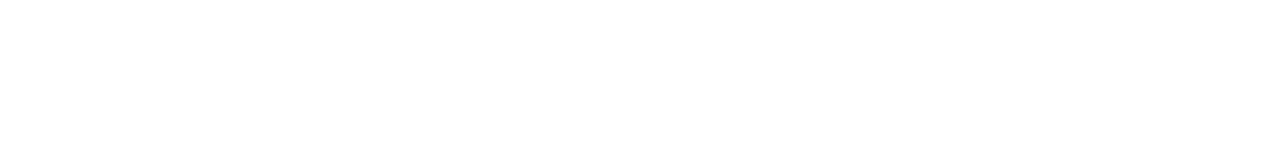
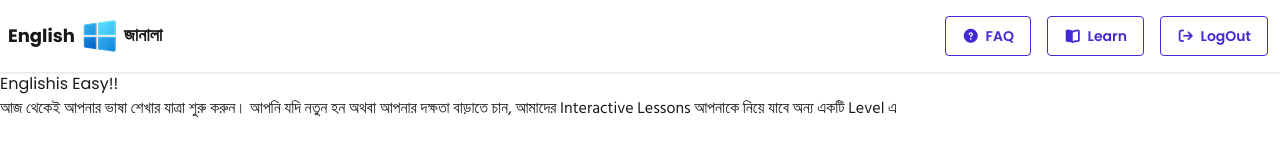
Before and after one commit to Noyon-Saudagor/English-janala, a plain HTML site: page index.html in a window 1280 px wide. Drawn offline with nearby package versions, Linux system fonts and the light colour scheme.

Commit message:
create nav bar

```diff
--- a/index.html
+++ b/index.html
@@ -3,10 +3,7 @@
 <head>
     <meta charset="UTF-8">
     <meta name="viewport" content="width=device-width, initial-scale=1.0">
-        <!-- Tailwind css cdn -->
-        <script src="https://cdn.jsdelivr.net/npm/@tailwindcss/browser@4"></script>
-
-        <!-- daisy ui cdn -->
+        <!-- daisy ui + Tailwind cdn -->
          <link href="https://cdn.jsdelivr.net/npm/daisyui@5" rel="stylesheet" type="text/css" />
 <script src="https://cdn.jsdelivr.net/npm/@tailwindcss/browser@4"></script>
 
@@ -15,8 +12,67 @@
 
     <!-- Font awsome -->
      <link rel="stylesheet" href="https://cdnjs.cloudflare.com/ajax/libs/font-awesome/7.0.1/css/all.min.css" integrity="sha512-2SwdPD6INVrV/lHTZbO2nodKhrnDdJK9/kg2XD1r9uGqPo1cUbujc+IYdlYdEErWNu69gVcYgdxlmVmzTWnetw==" crossorigin="anonymous" referrerpolicy="no-referrer" />
+
+     <!-- font intigrations -->
+      <link rel="preconnect" href="https://fonts.googleapis.com">
+<link rel="preconnect" href="https://fonts.gstatic.com" crossorigin>
+<link href="https://fonts.googleapis.com/css2?family=Hind+Siliguri:wght@300;400;500;600;700&family=Poppins:ital,wght@0,100;0,200;0,300;0,400;0,500;0,600;0,700;0,800;0,900;1,100;1,200;1,300;1,400;1,500;1,600;1,700;1,800;1,900&display=swap" rel="stylesheet">
+
+    <!-- stylesheet -->
+     <link rel="stylesheet" href="style.css">
 </head>
 <body>
+<header>
+    <div class="navbar bg-base-100 shadow-sm">
+  <div class="navbar-start">
+    <div class="dropdown">
+      <div tabindex="0" role="button" class="btn btn-ghost lg:hidden">
+        <svg xmlns="http://www.w3.org/2000/svg" class="h-5 w-5" fill="none" viewBox="0 0 24 24" stroke="currentColor"> <path stroke-linecap="round" stroke-linejoin="round" stroke-width="2" d="M4 6h16M4 12h8m-8 6h16" /> </svg>
+      </div>
+      <ul
+        tabindex="-1"
+        class="menu menu-sm dropdown-content bg-base-100 rounded-box z-1 mt-3 w-52 p-2 shadow">
+          <li>
+           <a href=""><i class="fa-solid fa-circle-question"></i>FAQ</a>
+        </li>
+        <li>
+           <a href=""><i class="fa-solid fa-book-open"></i>Learn</a>
+        </li>
+        <li>
+           <a href=""><i class="fa-solid fa-arrow-right-from-bracket"></i>LogOut</a>
+        </li>
 
+      </ul>
+    </div>
+    <a href="" class="flex items-center gap-1">
+        <span class="text-lg font-bold">English</span>
+        <img src="assets/logo.png" alt="">
+        <span class="font-bangla text-lg font-semibold">জানালা</span>
+    </a>
+  </div>
+  <div class="navbar-end hidden lg:flex">
+    <ul class="menu menu-horizontal px-1 space-x-4">
+        <li>
+           <a href="" class="btn btn-outline btn-primary"><i class="fa-solid fa-circle-question"></i>FAQ</a>
+        </li>
+        <li>
+           <a href="" class="btn btn-outline btn-primary"><i class="fa-solid fa-book-open"></i>Learn</a>
+        </li>
+        <li>
+           <a href="" class="btn btn-outline btn-primary"><i class="fa-solid fa-arrow-right-from-bracket"></i>LogOut</a>
+        </li>
+    </ul>
+  </div>
+</div>
+</header>
+<section>
+    <div class="content">
+        <h2><span>English</span>is Easy!!</h2>
+        <p class="font-bangla">আজ থেকেই আপনার ভাষা শেখার যাত্রা শুরু করুন। আপনি যদি নতুন হন অথবা আপনার দক্ষতা বাড়াতে চান, আমাদের Interactive Lessons আপনাকে নিয়ে যাবে অন্য একটি Level এ</p>
+    </div>
+    <div class="image">
+
+    </div>
+</section>
 </body>
 </html>
--- /dev/null
+++ b/style.css
@@ -0,0 +1,7 @@
+*{
+    font-family: "Poppins", sans-serif;
+
+}
+.font-bangla{
+    font-family: "Hind Siliguri", sans-serif;
+}
```
